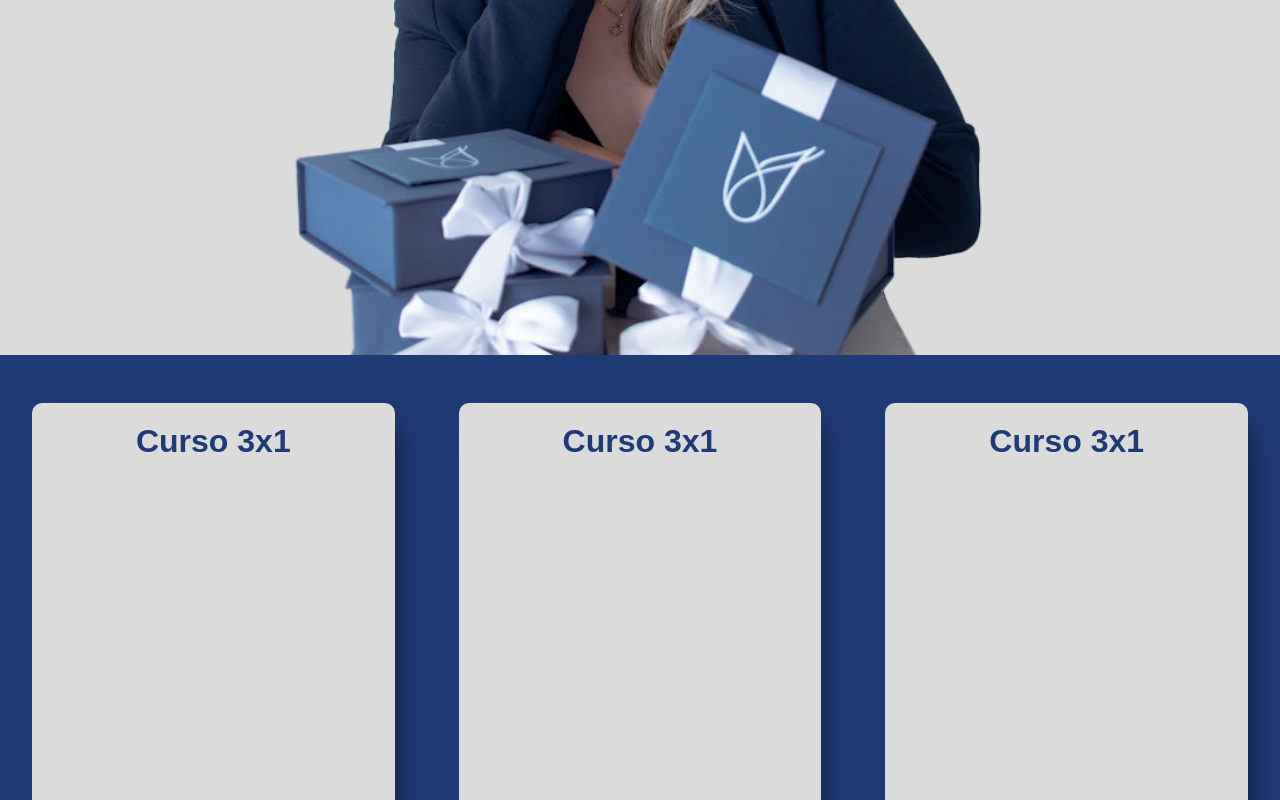
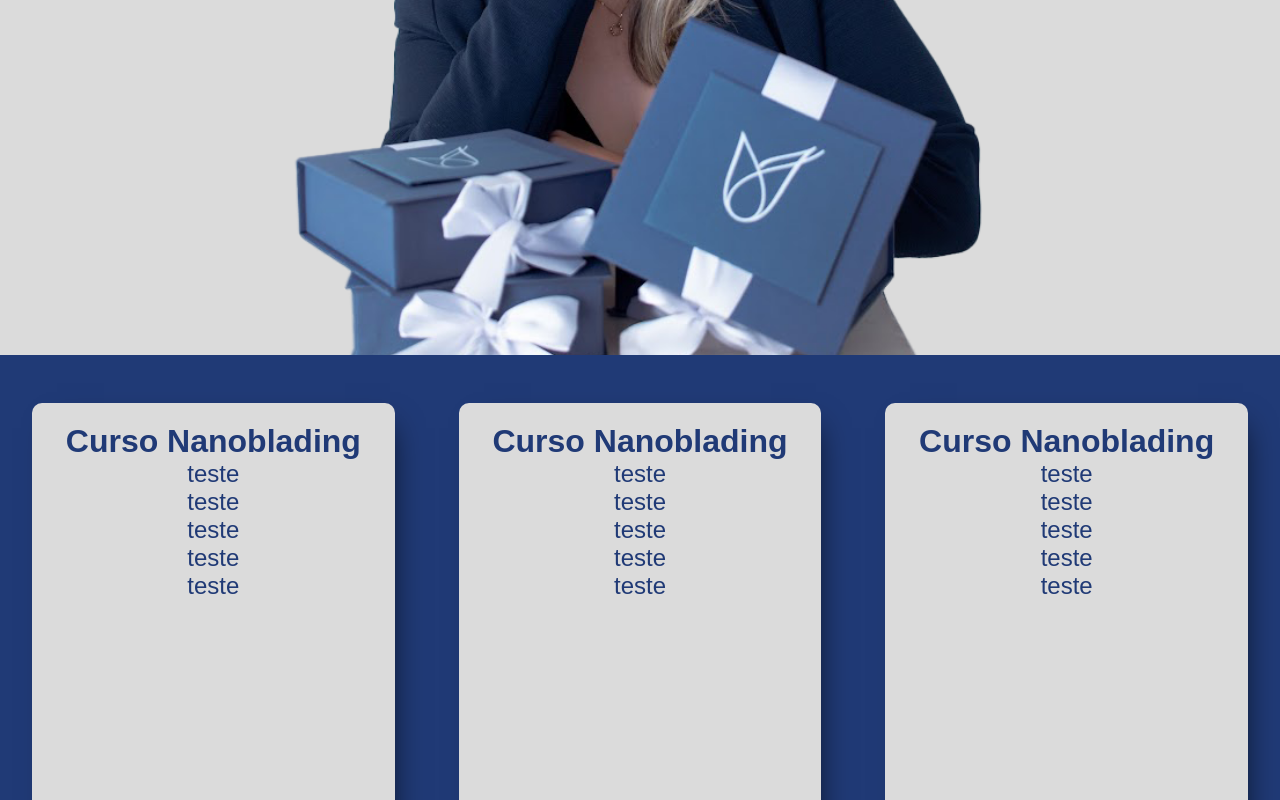
Before and after one commit to MercurialBR/angular-jmstudio-new, an Angular app: page /cursos in a window 1280 px wide. Shown: the part 475-1275 px from the top of the page. Built offline with nearby package versions, Linux system fonts and the light colour scheme.

Commit message:
dumb components

```diff
--- a/src/app/pages/components/model-course/model-course.component.html
+++ b/src/app/pages/components/model-course/model-course.component.html
@@ -1,6 +1,10 @@
 <div class="container">
   <div class="card">
-    <h1> Curso 3x1 </h1>
-
+    <h1> Curso Nanoblading </h1>
+    <p> teste </p>
+    <p> teste </p>
+    <p> teste </p>
+    <p> teste </p>
+    <p> teste </p>
   </div>
 </div>
```
